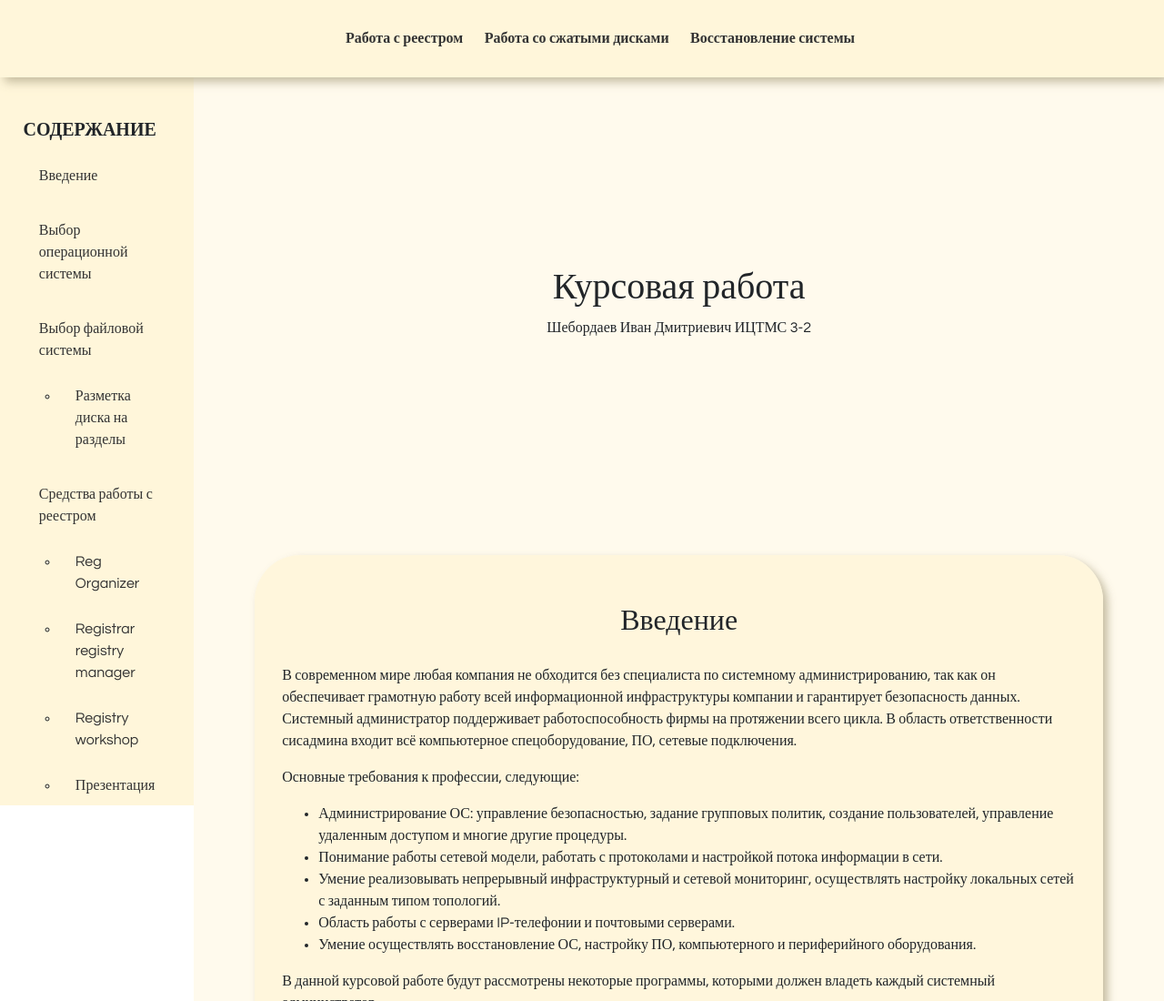
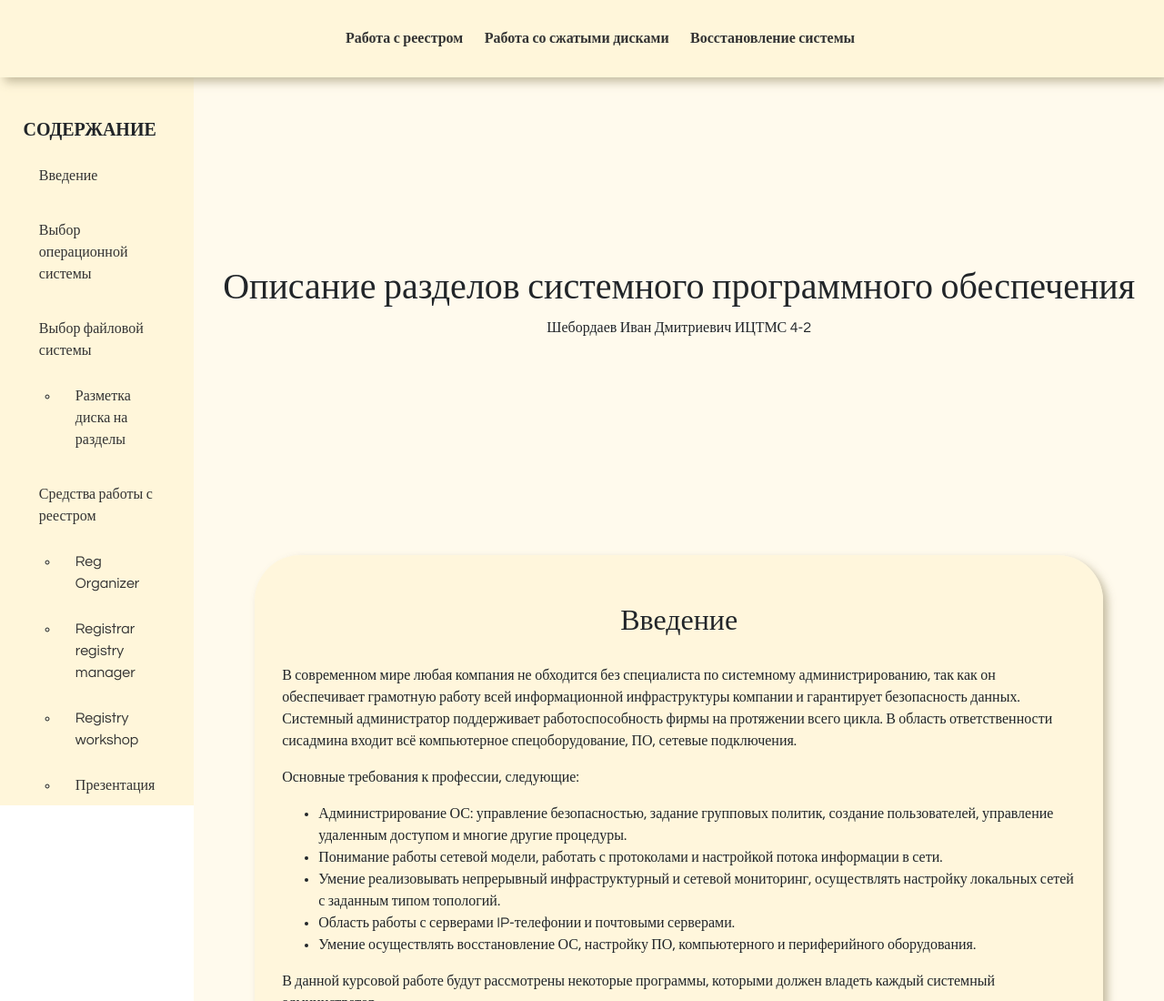
Before and after one commit to ishebord/ishebord.github.io, a plain HTML site: page index.html in a window 1280 px wide. Shown: the top 1100 px of the page at 91% size. Drawn offline with nearby package versions, Linux system fonts and the light colour scheme.

Commit message:
Add files via upload

```diff
--- a/index.html
+++ b/index.html
@@ -106,8 +106,8 @@
               <div id="mainforeverything2">
 
                 <div align="center">
-                  <h1>Курсовая работа</h1>
-                  <p>Шебордаев Иван Дмитриевич ИЦТМС 3-2</p>
+                  <h1>Описание разделов системного программного обеспечения</h1>
+                  <p>Шебордаев Иван Дмитриевич ИЦТМС 4-2</p>
                 </div>
 
                 <div style=" margin: 5% 5% 5% 5%;">
```
